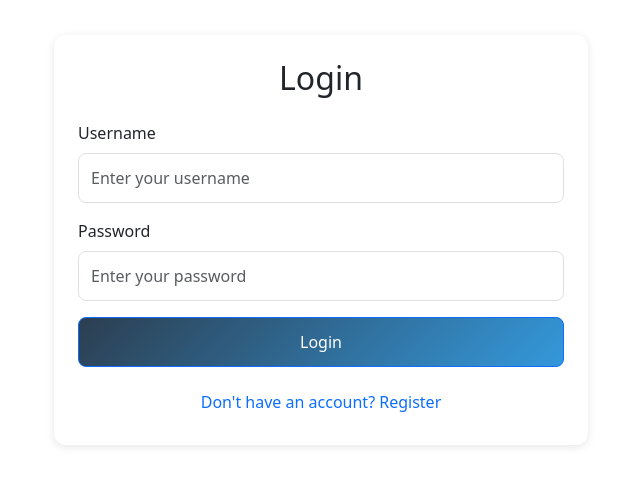
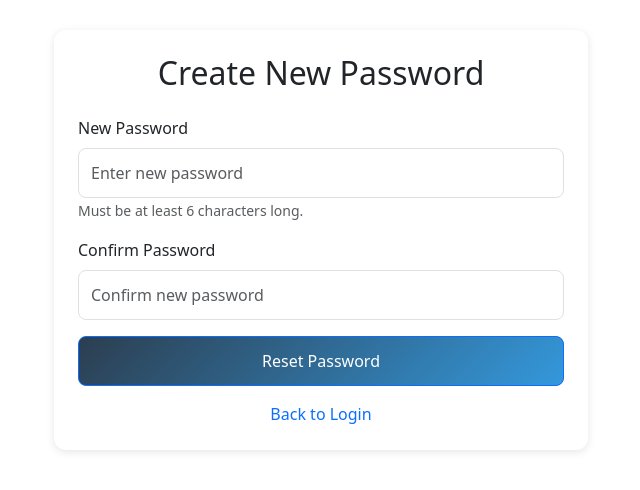
Before and after one commit to Denno31/3commas_bot, a React (Vite) app in the folder ui/: page /reset-password/1 in a window 1280 px wide. Shown: the part 192-682 px from the top of the page, without its empty margins (319-959 px from the left). Built offline with nearby package versions, Linux system fonts and the light colour scheme; no server answers.

Commit message:
reset password

```diff
--- a/ui/package.json
+++ b/ui/package.json
@@ -21,6 +21,7 @@
     "react-bootstrap": "^2.10.10",
     "react-chartjs-2": "^5.2.0",
     "react-dom": "^18.2.0",
+    "react-router-dom": "^7.7.1",
     "recharts": "^3.0.2"
   },
   "devDependencies": {
--- a/ui/src/App.jsx
+++ b/ui/src/App.jsx
@@ -1,31 +1,51 @@
 import React, { useState, useEffect } from 'react';
-import { Container, Nav, Navbar, Button, Image, Dropdown } from 'react-bootstrap';
+import { Container, Nav, Navbar, Dropdown } from 'react-bootstrap';
+import { BrowserRouter, Routes, Route, Navigate, useNavigate, useLocation } from 'react-router-dom';
 import 'bootstrap/dist/css/bootstrap.min.css';
 import 'bootstrap-icons/font/bootstrap-icons.css';
 import './App.css';
 import BotList from './components/BotList';
 import SystemConfig from './components/SystemConfig';
 import Login from './components/Login';
+import ForgotPassword from './components/ForgotPassword';
+import ResetPassword from './components/ResetPassword';
 import { logout } from './api';
 
-function App() {
+// Authentication check wrapper component
+const ProtectedRoute = ({ children }) => {
+  const isAuthenticated = localStorage.getItem('token') !== null;
+  return isAuthenticated ? children : <Navigate to="/login" replace />;
+};
+
+// Main dashboard component with navigation
+const Dashboard = () => {
   const [activeTab, setActiveTab] = useState('bots');
-  const [isAuthenticated, setIsAuthenticated] = useState(false);
   const [username, setUsername] = useState('');
+  const navigate = useNavigate();
+  const location = useLocation();
+
+  // Set active tab based on current path
+  useEffect(() => {
+    if (location.pathname === '/bots' || location.pathname === '/') {
+      setActiveTab('bots');
+    } else if (location.pathname === '/config') {
+      setActiveTab('config');
+    }
+  }, [location.pathname]);
 
   useEffect(() => {
-    const token = localStorage.getItem('token');
     const storedUsername = localStorage.getItem('username');
-    console.log({storedUsername})
-    setIsAuthenticated(!!token);
     if (storedUsername) {
       setUsername(storedUsername);
     }
   }, []);
 
+  const handleLogout = () => {
+    logout();
+    navigate('/login');
+  };
+
   return (
-    <div className="App">
-      {isAuthenticated ? (
     <>
       <Navbar bg="dark" variant="dark" expand="lg" className="mb-4">
         <Container fluid className="px-4">
@@ -37,17 +57,21 @@ function App() {
           <Navbar.Collapse id="basic-navbar-nav">
             <Nav className="me-auto">
               <Nav.Link
-                    href="#"
                 active={activeTab === 'bots'}
-                    onClick={() => setActiveTab('bots')}
+                onClick={() => {
+                  navigate('/bots');
+                  setActiveTab('bots');
+                }}
               >
                 <i className="bi bi-robot me-2"></i>
                 Bots
               </Nav.Link>
               <Nav.Link
-                    href="#"
                 active={activeTab === 'config'}
-                    onClick={() => setActiveTab('config')}
+                onClick={() => {
+                  navigate('/config');
+                  setActiveTab('config');
+                }}
               >
                 <i className="bi bi-gear me-2"></i>
                 System Config
@@ -76,13 +100,7 @@ function App() {
                     <strong>{username || 'User'}</strong>
                   </Dropdown.Item>
                   <Dropdown.Divider />
-                      <Dropdown.Item
-                        onClick={() => {
-                          logout();
-                          setIsAuthenticated(false);
-                          setUsername('');
-                        }}
-                      >
+                  <Dropdown.Item onClick={handleLogout}>
                     <i className="bi bi-box-arrow-right me-2"></i>
                     Logout
                   </Dropdown.Item>
@@ -94,16 +112,34 @@ function App() {
       </Navbar>
 
       <Container fluid className="py-4 px-4">
-            {activeTab === 'bots' ? (
-              <BotList />
-            ) : (
-              <SystemConfig />
-            )}
+        <Routes>
+          <Route path="/" element={<BotList />} />
+          <Route path="/bots" element={<BotList />} />
+          <Route path="/config" element={<SystemConfig />} />
+        </Routes>
       </Container>
     </>
-      ) : (
-        <Login onLogin={() => setIsAuthenticated(true)} />
-      )}
+  );
+};
+
+function App() {
+  return (
+    <div className="App">
+      <BrowserRouter>
+        <Routes>
+          {/* Public routes */}
+          <Route path="/login" element={<Login />} />
+          <Route path="/forgot-password" element={<ForgotPassword />} />
+          <Route path="/reset-password/:token" element={<ResetPassword />} />
+
+          {/* Protected routes */}
+          <Route path="/*" element={
+            <ProtectedRoute>
+              <Dashboard />
+            </ProtectedRoute>
+          } />
+        </Routes>
+      </BrowserRouter>
     </div>
   );
 }
--- /dev/null
+++ b/ui/src/components/ForgotPassword.jsx
@@ -0,0 +1,95 @@
+import React, { useState } from 'react';
+import { Form, Button, Alert, Container, Card, Row, Col } from 'react-bootstrap';
+import { Link } from 'react-router-dom';
+import { requestPasswordReset } from '../api';
+
+const ForgotPassword = () => {
+  const [email, setEmail] = useState('');
+  const [error, setError] = useState(null);
+  const [success, setSuccess] = useState(false);
+  const [loading, setLoading] = useState(false);
+
+  const handleSubmit = async (e) => {
+    e.preventDefault();
+    setError(null);
+    setSuccess(false);
+    setLoading(true);
+
+    try {
+      await requestPasswordReset(email);
+      setSuccess(true);
+    } catch (err) {
+      setError(err.message);
+    } finally {
+      setLoading(false);
+    }
+  };
+
+  return (
+    <Container className="vh-100 d-flex align-items-center justify-content-center">
+      <Row className="w-100">
+        <Col md={6} className="mx-auto">
+          <Card className="shadow-sm">
+            <Card.Body className="p-4">
+              <h2 className="text-center mb-4">Reset Password</h2>
+
+              {error && (
+                <Alert variant="danger" className="mb-4">
+                  {error}
+                </Alert>
+              )}
+
+              {success ? (
+                <div>
+                  <Alert variant="success" className="mb-4">
+                    If an account exists with that email, we've sent a password reset link.
+                    Please check your email.
+                  </Alert>
+                  <div className="text-center mt-3">
+                    <Link to="/login" className="btn btn-primary">
+                      Return to Login
+                    </Link>
+                  </div>
+                </div>
+              ) : (
+                <Form onSubmit={handleSubmit}>
+                  <Form.Group className="mb-3">
+                    <Form.Label>Email</Form.Label>
+                    <Form.Control
+                      type="email"
+                      value={email}
+                      onChange={(e) => setEmail(e.target.value)}
+                      required
+                      placeholder="Enter your email address"
+                    />
+                    <Form.Text className="text-muted">
+                      We'll send a password reset link to this email address.
+                    </Form.Text>
+                  </Form.Group>
+
+                  <div className="d-grid gap-2">
+                    <Button
+                      variant="primary"
+                      type="submit"
+                      disabled={loading}
+                    >
+                      {loading ? 'Sending...' : 'Send Reset Link'}
+                    </Button>
+                  </div>
+
+                  <div className="text-center mt-3">
+                    <Link to="/login" className="text-decoration-none">
+                      Back to Login
+                    </Link>
+                  </div>
+                </Form>
+              )}
+            </Card.Body>
+          </Card>
+        </Col>
+      </Row>
+    </Container>
+  );
+};
+
+export default ForgotPassword;
--- a/ui/src/components/Login.jsx
+++ b/ui/src/components/Login.jsx
@@ -1,9 +1,11 @@
 import React, { useState } from 'react';
 import { Form, Button, Alert, Container, Card, Row, Col } from 'react-bootstrap';
+import { Link, useNavigate } from 'react-router-dom';
 import { login, register } from '../api';
 import './Login.css';
 
-const Login = ({ onLogin }) => {
+const Login = () => {
+  const navigate = useNavigate();
   const [isLogin, setIsLogin] = useState(true);
   const [error, setError] = useState(null);
   const [loading, setLoading] = useState(false);
@@ -34,7 +36,8 @@ const Login = ({ onLogin }) => {
         // Store username in localStorage
         localStorage.setItem('username', formData.username);
       }
-      onLogin();
+      // Redirect to the main app after successful login
+      navigate('/');
     } catch (err) {
       setError(err.message);
     } finally {
@@ -137,6 +140,14 @@ const Login = ({ onLogin }) => {
                 >
                   {isLogin ? "Don't have an account? Register" : 'Already have an account? Login'}
                 </Button>
+
+                {isLogin && (
+                  <div className="mt-2">
+                    <Link to="/forgot-password" className="text-decoration-none">
+                      <small>Forgot password?</small>
+                    </Link>
+                  </div>
+                )}
               </div>
             </Card.Body>
           </Card>
--- /dev/null
+++ b/ui/src/components/ResetPassword.jsx
@@ -0,0 +1,129 @@
+import React, { useState, useEffect } from 'react';
+import { Form, Button, Alert, Container, Card, Row, Col } from 'react-bootstrap';
+import { Link, useParams, useNavigate } from 'react-router-dom';
+import { resetPassword } from '../api';
+
+const ResetPassword = () => {
+  const { token } = useParams();
+  const navigate = useNavigate();
+  const [formData, setFormData] = useState({
+    password: '',
+    confirmPassword: ''
+  });
+  const [error, setError] = useState(null);
+  const [success, setSuccess] = useState(false);
+  const [loading, setLoading] = useState(false);
+
+  useEffect(() => {
+    // Validate that we have a token
+    if (!token) {
+      setError('Invalid password reset link');
+    }
+  }, [token]);
+
+  const handleChange = (e) => {
+    setFormData({
+      ...formData,
+      [e.target.name]: e.target.value
+    });
+  };
+
+  const handleSubmit = async (e) => {
+    e.preventDefault();
+    setError(null);
+    setSuccess(false);
+    setLoading(true);
+
+    try {
+      // Check if passwords match
+      if (formData.password !== formData.confirmPassword) {
+        throw new Error('Passwords do not match');
+      }
+
+      await resetPassword(token, formData.password);
+      setSuccess(true);
+      // Redirect to login page after 3 seconds
+      setTimeout(() => {
+        navigate('/login');
+      }, 3000);
+    } catch (err) {
+      setError(err.message);
+    } finally {
+      setLoading(false);
+    }
+  };
+
+  return (
+    <Container className="vh-100 d-flex align-items-center justify-content-center">
+      <Row className="w-100">
+        <Col md={6} className="mx-auto">
+          <Card className="shadow-sm">
+            <Card.Body className="p-4">
+              <h2 className="text-center mb-4">Create New Password</h2>
+
+              {error && (
+                <Alert variant="danger" className="mb-4">
+                  {error}
+                </Alert>
+              )}
+
+              {success ? (
+                <Alert variant="success" className="mb-4">
+                  Password successfully reset! Redirecting to login page...
+                </Alert>
+              ) : (
+                <Form onSubmit={handleSubmit}>
+                  <Form.Group className="mb-3">
+                    <Form.Label>New Password</Form.Label>
+                    <Form.Control
+                      type="password"
+                      name="password"
+                      value={formData.password}
+                      onChange={handleChange}
+                      required
+                      minLength={6}
+                      placeholder="Enter new password"
+                    />
+                    <Form.Text className="text-muted">
+                      Must be at least 6 characters long.
+                    </Form.Text>
+                  </Form.Group>
+
+                  <Form.Group className="mb-3">
+                    <Form.Label>Confirm Password</Form.Label>
+                    <Form.Control
+                      type="password"
+                      name="confirmPassword"
+                      value={formData.confirmPassword}
+                      onChange={handleChange}
+                      required
+                      placeholder="Confirm new password"
+                    />
+                  </Form.Group>
+
+                  <div className="d-grid gap-2">
+                    <Button
+                      variant="primary"
+                      type="submit"
+                      disabled={loading || !token}
+                    >
+                      {loading ? 'Resetting...' : 'Reset Password'}
+                    </Button>
+                  </div>
+
+                  <div className="text-center mt-3">
+                    <Link to="/login" className="text-decoration-none">
+                      Back to Login
+                    </Link>
+                  </div>
+                </Form>
+              )}
+            </Card.Body>
+          </Card>
+        </Col>
+      </Row>
+    </Container>
+  );
+};
+
+export default ResetPassword;
```
Also changed, not shown: ui/src/api.js (+36 -0 lines), 1 other file (tests, documents, lock files or other folders). Lines whose indentation alone changed are shown as unchanged.
